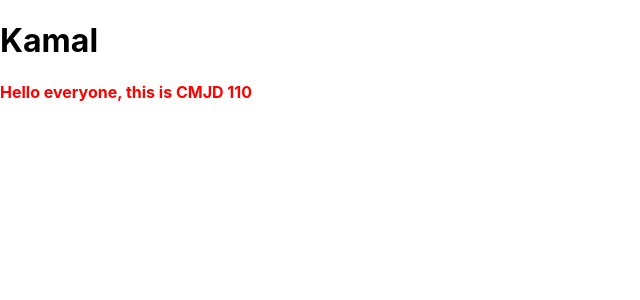
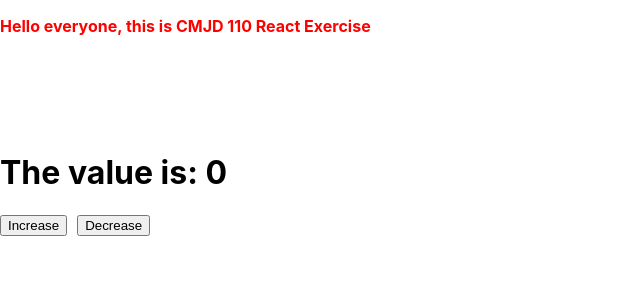
Before and after one commit to CMJD-110-Phase-2-Code-Bases/FrontEndTech02, a React (Create React App) app: page / in a window 1280 px wide. Shown: the top 300 px of the page, without its empty margins (0-640 px from the left). Built offline with nearby package versions, Linux system fonts and the light colour scheme.

Commit message:
Before state change

```diff
--- a/src/App.tsx
+++ b/src/App.tsx
@@ -8,7 +8,7 @@ function App() {
 
   return (
     <>
-      <h1>{myName}</h1>
+      {/* <h1>{myName}</h1> */}
       <MyComponent/>
 
     </>
--- a/src/MyComponent.tsx
+++ b/src/MyComponent.tsx
@@ -1,7 +1,26 @@
-export const MyComponent = ()=>{
-    return(
-        <>
-        <p style={{color:'Red',fontWeight:'bold'}}>Hello everyone, this is CMJD 110</p>
-        </>
-    )
-}
+export const MyComponent = () => {
+  const topic = "Hello everyone, this is CMJD 110 React Exercise";
+  let value = 0;
+  const valueIncrease = () => {
+    value++;
+    console.log(value);
+  };
+  const valueDecrease = () => {
+    value--;
+    console.log(value);
+  };
+  return (
+    <>
+      <p style={{ color: "Red", fontWeight: "bold" }}>{topic}</p>
+      <br />
+      <br />
+      <br />
+      <br />
+      <h1>The value is: {value}</h1>
+      <button onClick={valueIncrease}>Increase</button>
+      <button style={{ marginLeft: "10px" }} onClick={valueDecrease}>
+        Decrease
+      </button>
+    </>
+  );
+};
```
